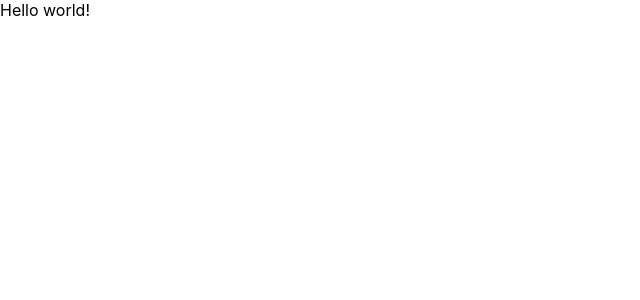
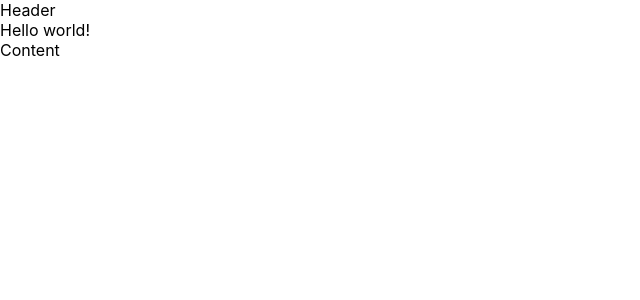
Before and after one commit to Natanagar/getrepo, a React (Create React App) app: page / in a window 1280 px wide. Shown: the top 300 px of the page, without its empty margins (0-640 px from the left). Built offline with nearby package versions, Linux system fonts and the light colour scheme.

Commit message:
create structure of app

```diff
--- a/src/App.js
+++ b/src/App.js
@@ -1,12 +1,15 @@
 import React, { Component } from 'react';
-import logo from './logo.svg';
+import Header from './components/Header';
+import Content from './components/Content'
 import './App.css';
 
 class App extends Component {
   render() {
     return (
       <div className="Github repo">
+        <Header />
         Hello world!
+        <Content />
       </div>
     );
   }
--- /dev/null
+++ b/src/components/Content.js
@@ -0,0 +1,11 @@
+import React, { Component } from 'react'
+
+export default class Content extends Component {
+  render() {
+    return (
+      <div>
+        Content
+      </div>
+    )
+  }
+}
--- /dev/null
+++ b/src/components/Header.js
@@ -0,0 +1,11 @@
+import React, { Component } from 'react'
+
+export default class Header extends Component {
+  render() {
+    return (
+      <div>
+        Header
+      </div>
+    )
+  }
+}
```
